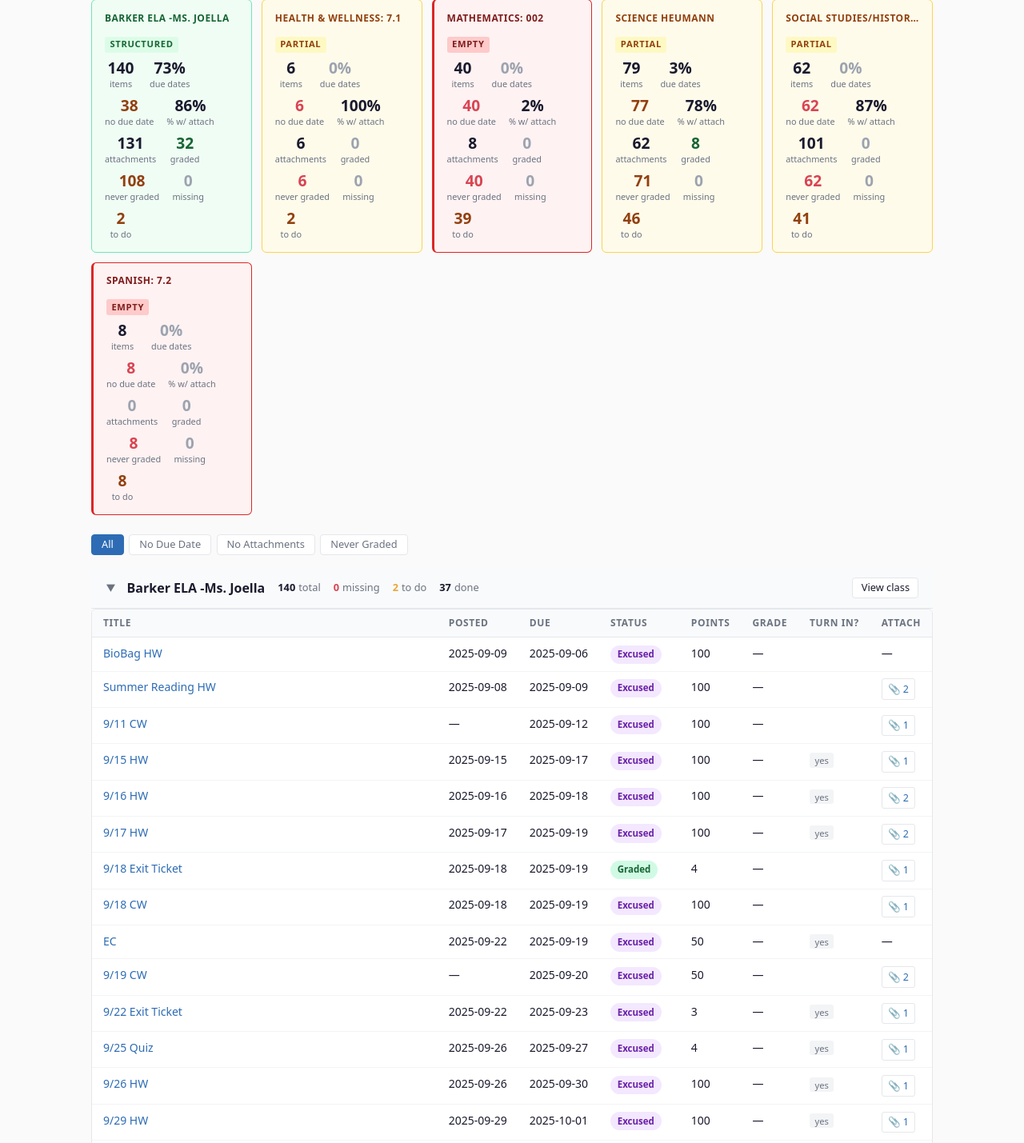
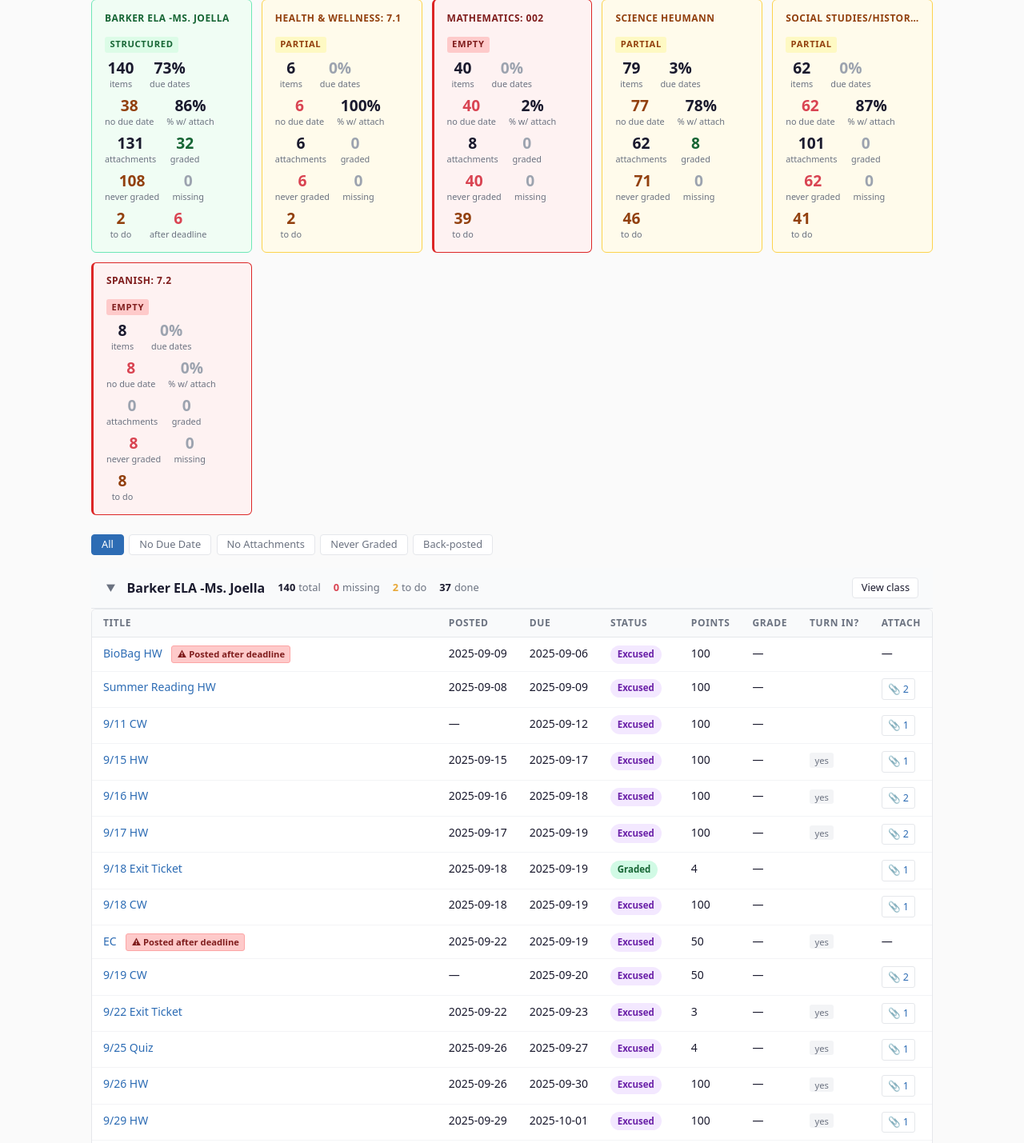
Before and after one commit to sageframe-no-kaji/glassroom, a Flask app: page / in a window 1280 px wide. Shown: the part 178-1607 px from the top of the page at 80% size. Run offline with Flask 3, Linux system fonts and the light colour scheme; data comes from the database, SQL or seed files in the repository.

Commit message:
Ho 5.5: Back-Posted Assignment Detection
- Add _back_post_flag(posted_date, due_date) -> 'after' | 'same' | ''
- Add back_posted count to _class_stats (posted_date > due_date only)
- Dashboard: 'after deadline' count on stat card when > 0
- Assignment rows: data-backposted attr + backpost-badge inline in title cell
- Filter bar: Back-posted button (shows both 'after' and 'same')
- Register back_post_flag as Jinja global in app.py and test fixture
- CSS: .backpost-after (red) + .backpost-same (amber) badge styles
- 339 tests passing

```diff
--- a/src/app.py
+++ b/src/app.py
@@ -63,6 +63,10 @@ def create_app() -> Flask:
 
     app.jinja_env.globals["pdf_url_for_assignment"] = _pdf_url_for_assignment
 
+    # Jinja global: back-post flag for templates
+    from src.routes.dashboard import _back_post_flag
+    app.jinja_env.globals["back_post_flag"] = _back_post_flag
+
     return app
 
 
--- a/src/routes/dashboard.py
+++ b/src/routes/dashboard.py
@@ -31,6 +31,22 @@ def _quality_label(pct_due: int, pct_attach: int, graded: int) -> str:
     return "Partial"
 
 
+def _back_post_flag(posted_date: Optional[str], due_date: Optional[str]) -> str:
+    """Return posting-timing flag: 'after' | 'same' | ''.
+
+    'after' — posted_date strictly later than due_date (student had no warning).
+    'same'  — posted_date equals due_date (posted the day it was due).
+    ''      — either date is absent, or posted before the due date.
+    """
+    if not posted_date or not due_date:
+        return ""
+    if posted_date > due_date:
+        return "after"
+    if posted_date == due_date:
+        return "same"
+    return ""
+
+
 def _class_stats(assignments: list[Assignment]) -> dict[str, int | str]:
     """Return summary counts for a list of assignments from a single class."""
     total = len(assignments)
@@ -50,6 +66,10 @@ def _class_stats(assignments: list[Assignment]) -> dict[str, int | str]:
     )
     no_due_count = sum(1 for a in assignments if not cast(Optional[str], a.due_date))
     never_graded = total - graded
+    back_posted = sum(
+        1 for a in assignments
+        if _back_post_flag(cast(Optional[str], a.posted_date), cast(Optional[str], a.due_date)) == "after"
+    )
     return {
         "total": total,
         "done": done,
@@ -61,6 +81,7 @@ def _class_stats(assignments: list[Assignment]) -> dict[str, int | str]:
         "attach_count": attach_count,
         "no_due_count": no_due_count,
         "never_graded": never_graded,
+        "back_posted": back_posted,
         "quality_label": _quality_label(pct_due, pct_attach, graded),
     }
 
--- a/src/static/style.css
+++ b/src/static/style.css
@@ -359,6 +359,30 @@ a:hover { text-decoration: underline; }
 .quality-partial    { color: #92400E; background: #FEF9C3; }
 .quality-minimal    { color: #B91C1C; background: #FEE2E2; }
 .quality-empty      { color: #7F1D1D; background: #FECACA; }
+
+/* Back-posted assignment badges (inline in title cell) */
+.backpost-badge {
+  display: inline-block;
+  margin-left: 0.5rem;
+  font-size: 0.7rem;
+  font-weight: 700;
+  padding: 0.1rem 0.4rem;
+  border-radius: 3px;
+  vertical-align: middle;
+  white-space: nowrap;
+}
+
+.backpost-after {
+  color: #7F1D1D;
+  background: #FECACA;
+  border: 1px solid #FCA5A5;
+}
+
+.backpost-same {
+  color: #92400E;
+  background: #FEF3C7;
+  border: 1px solid #FCD34D;
+}
 
 .stat-card-name {
   font-size: 0.75rem;
--- a/src/templates/dashboard.html
+++ b/src/templates/dashboard.html
@@ -57,6 +57,12 @@
           <span class="stat-card-val">{{ cls.stats.needs_attention }}</span>
           <span class="stat-card-lbl">to do</span>
         </div>
+        {% if cls.stats.back_posted > 0 %}
+        <div class="stat-card-item stat-missing">
+          <span class="stat-card-val">{{ cls.stats.back_posted }}</span>
+          <span class="stat-card-lbl">after deadline</span>
+        </div>
+        {% endif %}
       </div>
     </div>
     {% endfor %}
@@ -67,6 +73,7 @@
     <button class="btn btn-filter" data-filter="no-due" onclick="setDashFilter('no-due')">No Due Date</button>
     <button class="btn btn-filter" data-filter="no-attach" onclick="setDashFilter('no-attach')">No Attachments</button>
     <button class="btn btn-filter" data-filter="never-graded" onclick="setDashFilter('never-graded')">Never Graded</button>
+    <button class="btn btn-filter" data-filter="back-posted" onclick="setDashFilter('back-posted')">Back-posted</button>
   </div>
 
   {% for cls in classes %}
@@ -105,12 +112,19 @@
           <tbody>
             {% for a in cls.assignments %}
             {% set att_count = count_attachments(a.attachment_links) %}
+            {% set bp_flag = back_post_flag(a.posted_date, a.due_date) %}
             <tr class="assignment-row"
                 data-id="{{ a.id }}"
                 data-no-due="{{ '1' if not a.due_date else '0' }}"
                 data-no-attach="{{ '1' if not a.attachment_links else '0' }}"
-                data-ungraded="{{ '1' if a.status != 'Graded' else '0' }}">
-              <td><a href="{{ a.assignment_url }}" target="_blank" rel="noopener">{{ a.title or '(untitled)' }}</a></td>
+                data-ungraded="{{ '1' if a.status != 'Graded' else '0' }}"
+                data-backposted="{{ bp_flag }}">
+              <td>
+                <a href="{{ a.assignment_url }}" target="_blank" rel="noopener">{{ a.title or '(untitled)' }}</a>
+                {% if bp_flag == 'after' %}<span class="backpost-badge backpost-after">⚠ Posted after deadline</span>
+                {% elif bp_flag == 'same' %}<span class="backpost-badge backpost-same">Posted same day as due</span>
+                {% endif %}
+              </td>
               <td class="nowrap">{{ a.posted_date or '—' }}</td>
               <td class="nowrap">{{ a.due_date or '—' }}</td>
               <td>{% include "partials/status_badge.html" %}</td>
@@ -162,7 +176,8 @@ function setDashFilter(f) {
     'all': function() { return true; },
     'no-due': function(tr) { return tr.dataset.noDue === '1'; },
     'no-attach': function(tr) { return tr.dataset.noAttach === '1'; },
-    'never-graded': function(tr) { return tr.dataset.ungraded === '1'; }
+    'never-graded': function(tr) { return tr.dataset.ungraded === '1'; },
+    'back-posted': function(tr) { return tr.dataset.backposted === 'after' || tr.dataset.backposted === 'same'; }
   };
   var test = predicates[f] || predicates['all'];
   document.querySelectorAll('details[data-class-idx]').forEach(function(det) {
```
Also changed, not shown: tests/test_app.py (+118 -0 lines).
